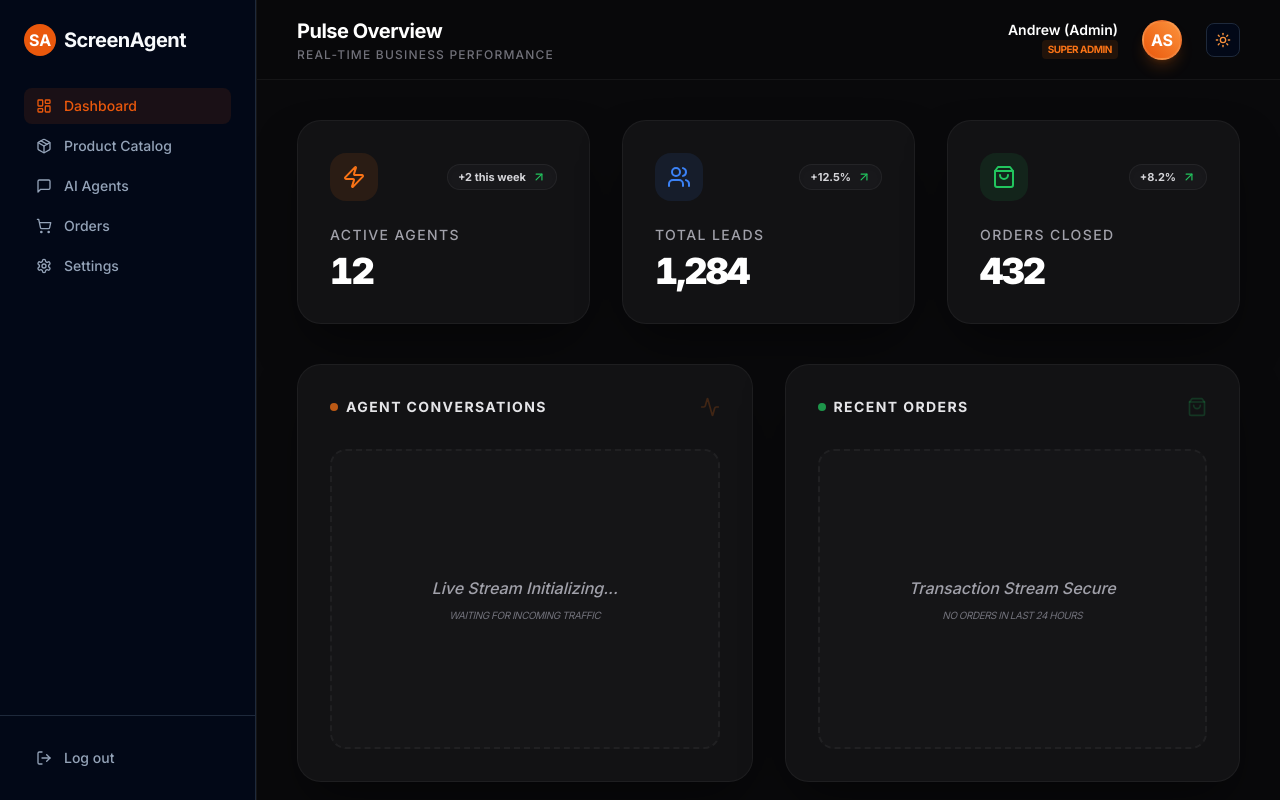
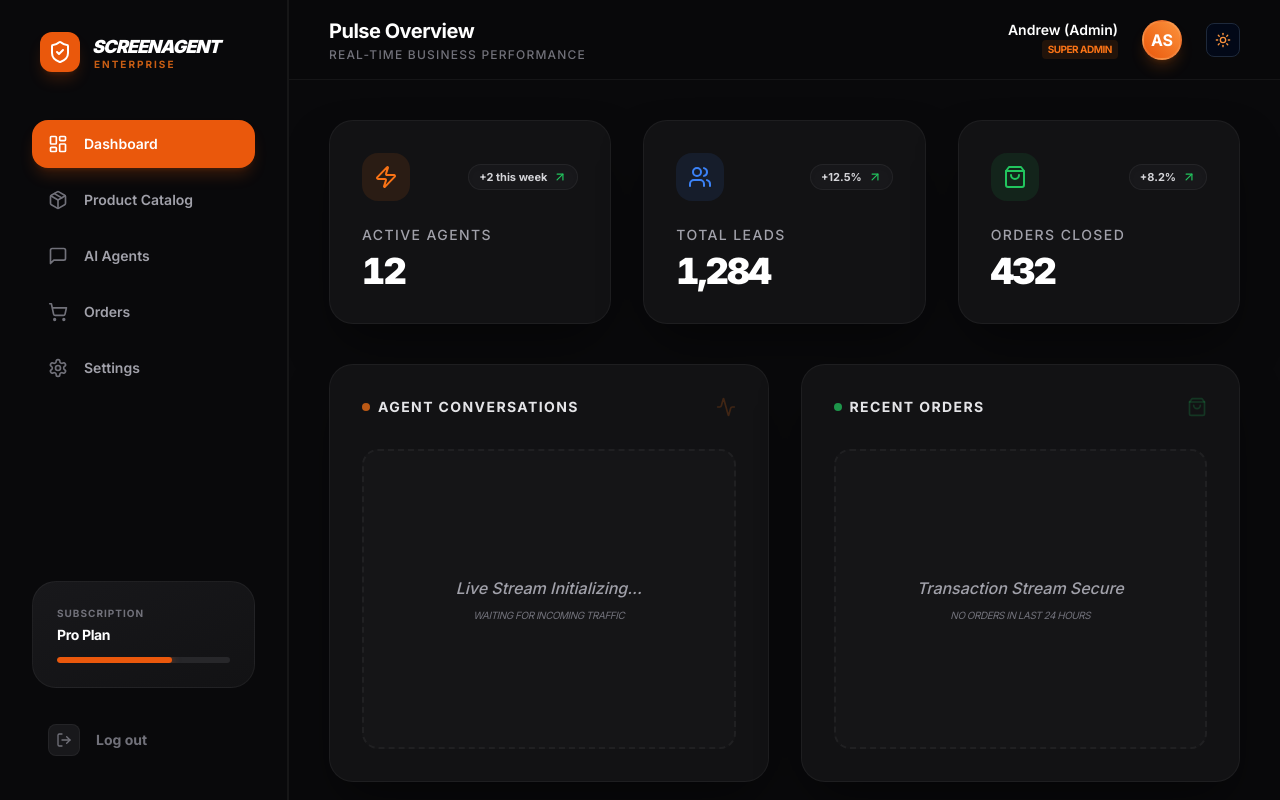
Before and after one commit to dgocostta/screenagent, a Next.js app: page / in a window 1280 px wide. Built offline with nearby package versions, Linux system fonts and the light colour scheme.

Commit message:
Sidebar fidelity and layout updates

```diff
--- a/src/components/Sidebar.tsx
+++ b/src/components/Sidebar.tsx
@@ -2,18 +2,12 @@
 
 import Link from "next/link";
 import { usePathname } from "next/navigation";
-import { LayoutDashboard, ShoppingCart, MessageSquare, Settings, LogOut, Package } from "lucide-react";
-import { clsx, type ClassValue } from "clsx";
-import { twMerge } from "tailwind-merge";
-
-function cn(...inputs: ClassValue[]) {
-  return twMerge(clsx(inputs));
-}
+import { LayoutDashboard, ShoppingCart, MessageSquare, Settings, LogOut, Package, ShieldCheck } from "lucide-react";
 
 const menuItems = [
   { icon: LayoutDashboard, label: "Dashboard", href: "/" },
   { icon: Package, label: "Product Catalog", href: "/catalog" },
-  { icon: MessageSquare, label: "AI Agents", href: "/agents" },
+  { icon: MessageSquare, label: "AI Agents", href: "/agent/mr-screen" },
   { icon: ShoppingCart, label: "Orders", href: "/orders" },
   { icon: Settings, label: "Settings", href: "/settings" },
 ];
@@ -22,37 +16,54 @@ export function Sidebar() {
   const pathname = usePathname();
 
   return (
-    <div className="flex flex-col h-screen w-64 border-r border-border bg-card text-card-foreground">
-      <div className="p-6">
-        <div className="flex items-center gap-2 mb-8">
-          <div className="w-8 h-8 rounded-full bg-orange-600 flex items-center justify-center font-bold text-white">
-            SA
-          </div>
-          <h1 className="text-xl font-bold tracking-tight">ScreenAgent</h1>
+    <div className="flex flex-col h-screen w-72 bg-[#09090b] text-zinc-400 border-r border-white/5 p-8">
+      <div className="flex items-center gap-3 mb-12 group cursor-pointer px-2">
+        <div className="w-10 h-10 rounded-xl bg-orange-600 flex items-center justify-center shadow-lg shadow-orange-600/20 group-hover:scale-110 transition-transform duration-300">
+          <ShieldCheck className="w-6 h-6 text-white" />
         </div>
+        <div className="flex flex-col">
+          <h1 className="text-lg font-black tracking-tighter text-white uppercase italic">ScreenAgent</h1>
+          <span className="text-[10px] font-bold text-orange-500/80 uppercase tracking-[0.2em] -mt-1 ml-0.5">Enterprise</span>
+        </div>
+      </div>
 
-        <nav className="space-y-1">
-          {menuItems.map((item) => (
+      <nav className="space-y-2 flex-1">
+        {menuItems.map((item) => {
+          const isActive = pathname === item.href;
+          return (
             <Link
               key={item.href}
               href={item.href}
-              className={cn(
-                "flex items-center gap-3 px-3 py-2 rounded-lg text-sm font-medium transition-colors",
-                pathname === item.href
-                  ? "bg-orange-600/10 text-orange-600"
-                  : "text-muted-foreground hover:bg-muted hover:text-foreground"
-              )}
+              className={`
+                flex items-center gap-4 px-4 py-3.5 rounded-2xl text-sm font-semibold transition-all duration-200 group
+                ${isActive
+                  ? "bg-orange-600 text-white shadow-lg shadow-orange-600/20"
+                  : "hover:bg-white/5 hover:text-white"
+                }
+              `}
             >
-              <item.icon className="w-4 h-4" />
+              <item.icon className={`w-5 h-5 ${isActive ? "text-white" : "text-zinc-500 group-hover:text-orange-500"} transition-colors`} />
               {item.label}
             </Link>
-          ))}
-        </nav>
-      </div>
+          );
+        })}
+      </nav>
 
-      <div className="mt-auto p-6 border-t border-border">
-        <button className="flex items-center gap-3 px-3 py-2 w-full text-sm font-medium text-muted-foreground hover:text-foreground transition-colors">
-          <LogOut className="w-4 h-4" />
+      <div className="mt-auto space-y-6">
+        <div className="bg-gradient-to-br from-zinc-900 to-[#121214] border border-white/5 p-6 rounded-3xl space-y-3 relative overflow-hidden">
+          <div className="relative z-10 space-y-1">
+            <p className="text-[10px] font-bold uppercase tracking-widest text-zinc-500">Subscription</p>
+            <p className="text-sm font-bold text-white tracking-tight">Pro Plan</p>
+          </div>
+          <div className="relative z-10 w-full h-1.5 bg-zinc-800 rounded-full overflow-hidden">
+            <div className="h-full w-2/3 bg-orange-600 rounded-full shadow-[0_0_8px_rgba(234,88,12,0.5)]" />
+          </div>
+        </div>
+
+        <button className="flex items-center gap-4 px-4 py-3 w-full text-sm font-bold text-zinc-500 hover:text-red-400 transition-colors group">
+          <div className="w-8 h-8 rounded-lg bg-zinc-900 border border-white/5 flex items-center justify-center group-hover:bg-red-500/10 group-hover:border-red-500/20 transition-all">
+             <LogOut className="w-4 h-4" />
+          </div>
           Log out
         </button>
       </div>
```
